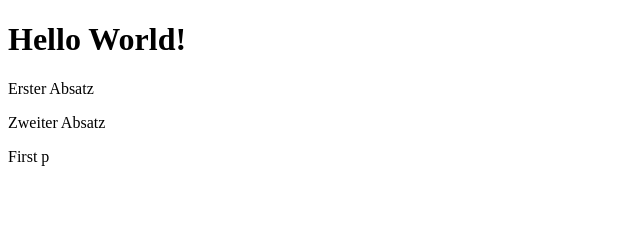
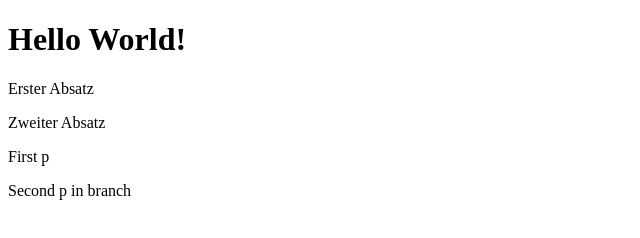
Before and after one commit to alexander-schoenmann/swp2021, a plain HTML site: page index.html in a window 1280 px wide. Shown: the whole page, without its empty margins (0-640 px from the left). Drawn offline with Linux system fonts and the light colour scheme.

Commit message:
Added second p in branch

```diff
--- a/index.html
+++ b/index.html
@@ -9,5 +9,6 @@
     <p>Erster Absatz</p>
     <p>Zweiter Absatz</p>
     <p>First p</p>
+    <p>Second p in branch</p>
 </body>
 </html>
```
